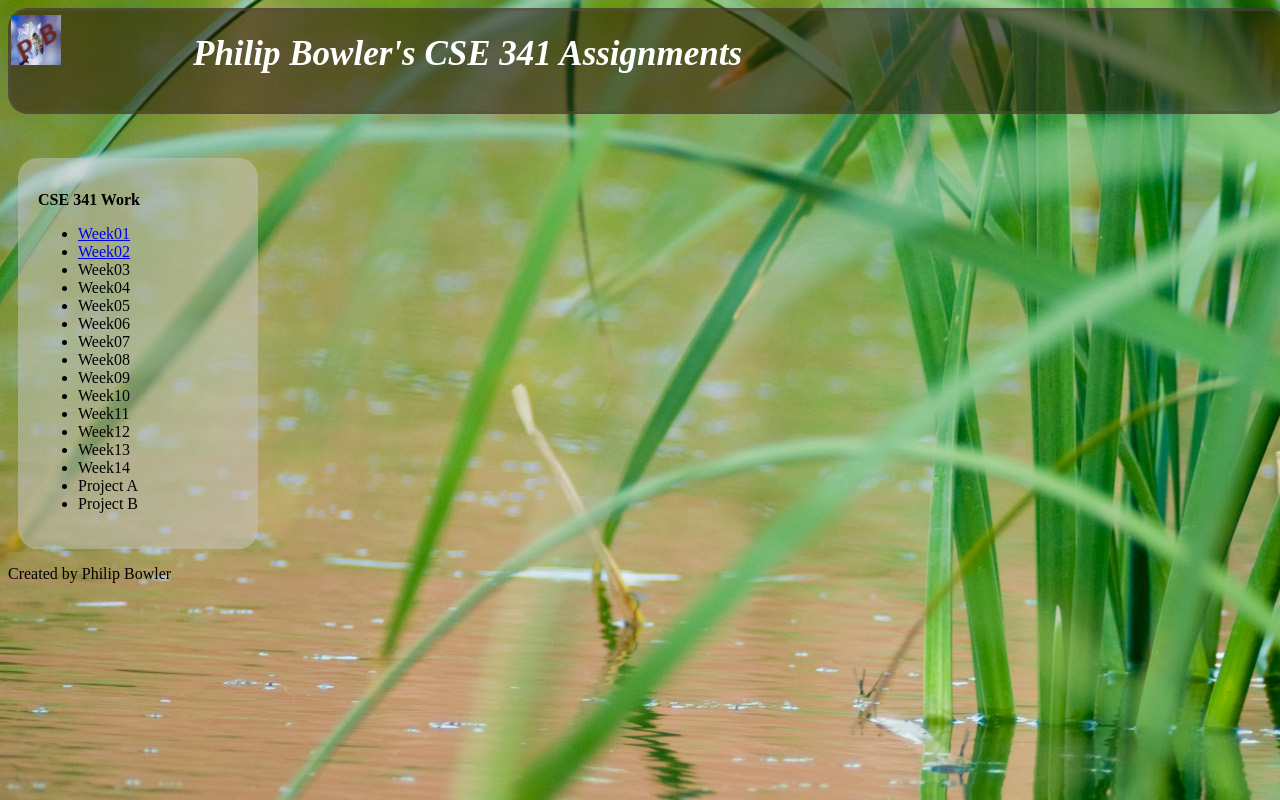
After one commit to prbowler/bowlerhomepage, a PHP site: page /assignments.php in a window 1280 px wide. The commit adds this page. Run offline with PHP 8.4, Linux system fonts and the light colour scheme.

Commit message:
Changed all to php

```diff
--- /dev/null
+++ b/web/assignments.php
@@ -0,0 +1,47 @@
+<!doctype html>
+<html lang="en-US">
+<head>
+    <meta charset="UTF-8">
+    <meta name="description" content="assignments for CSE 341">
+    <meta name="keywords" content="links">
+    <meta name="author" content="Philip Bowler">
+    <meta name="viewport" content="width=device-width, initial-scale=1.0">
+    <title>"Links to CSE 341 Assignments"</title>
+    <link rel="stylesheet" type="text/css" href="myStyle.css">
+    <script src="assignJs.js"></script>
+</head>
+<body>
+<header>
+    <div id="banner">
+       <?php include 'logo.php';?>
+        <h1>Philip Bowler's CSE 341 Assignments</h1>
+    </div>
+</header>
+<section id="main">
+    <div id="assignments">
+        <h2>CSE 341 Work</h2>
+        <ul>
+            <li><a href="helloworld.php">Week01</a></li>
+            <li><a href="week02.php">Week02</a></li>
+            <li><a>Week03</a></li>
+            <li><a>Week04</a></li>
+            <li><a>Week05</a></li>
+            <li><a>Week06</a></li>
+            <li><a>Week07</a></li>
+            <li><a>Week08</a></li>
+            <li><a>Week09</a></li>
+            <li><a>Week10</a></li>
+            <li><a>Week11</a></li>
+            <li><a>Week12</a></li>
+            <li><a>Week13</a></li>
+            <li><a>Week14</a></li>
+            <li>Project A</li>
+            <li>Project B</li>
+        </ul>
+    </div>
+</section>
+<footer>
+    <?php include 'footer.php';?>
+</footer>
+</body>
+</html>
--- a/web/home.php
+++ b/web/home.php
@@ -29,7 +29,7 @@
         </div>
     </div>
     <div>
-        <a href="assignments.html">Assignments</a>
+        <a href="assignments.php">Assignments</a>
     </div>
 </section>
 <footer>
```
Also changed, not shown: web/helloworld.php (added, +15 -0 lines), web/week02.php (added, +38 -0 lines).
